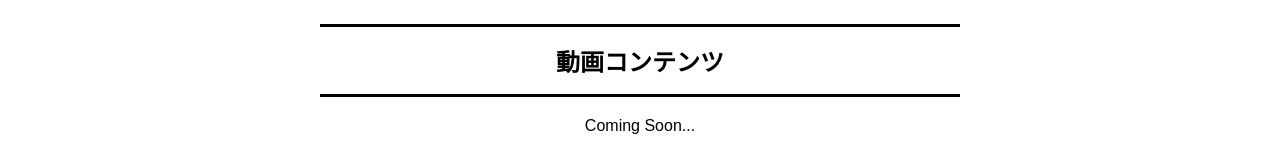
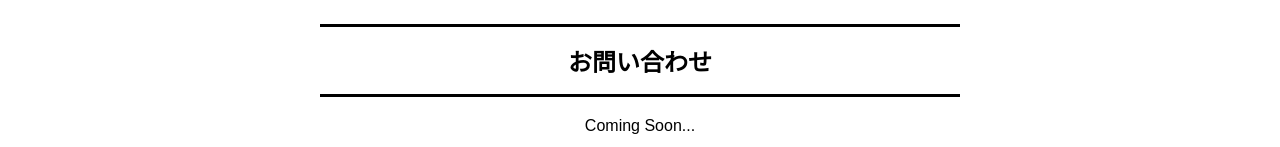
Before and after one commit to Oream/2021Fes-contact, a plain HTML site: page index.html in a window 1280 px wide. Shown: the part 427-574 px from the top of the page. Drawn offline with Linux system fonts and the light colour scheme.

Commit message:
Update index.html

```diff
--- a/index.html
+++ b/index.html
@@ -61,7 +61,7 @@
         <body>
         <img src="clane1.jpg" alt="" width="100%">
         <div class="palagraph1">
-            <h2>動画コンテンツ</h2>
+            <h2>お問い合わせ</h2>
             <p>
                 Coming Soon...
             </p>
```
